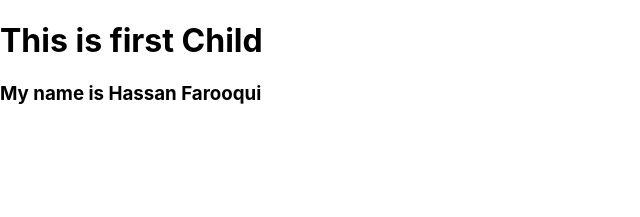
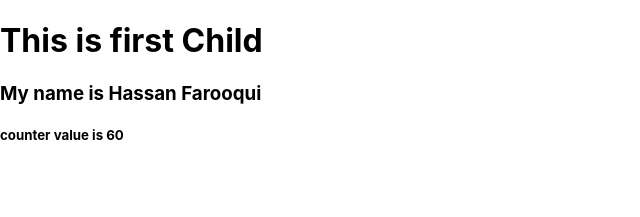
Before and after one commit to HFhassan/myweb, a React (Create React App) app: page / in a window 1280 px wide. Shown: the top 217 px of the page, without its empty margins (0-640 px from the left). Built offline with nearby package versions, Linux system fonts and the light colour scheme.

Commit message:
using countercontext

```diff
--- a/src/Child.js
+++ b/src/Child.js
@@ -1,10 +1,15 @@
-import React from 'react';
+import React,{ useContext } from 'react';
+import counterContext from './CounterContext';
+
 
 const  Child = (props) =>  {
+    let counterValue = useContext (counterContext);
+    console.log(counterValue);
     return (
         <div>
             <h1>This is first Child</h1>
             <h3>My name is {props.name}</h3>
+            <h5>counter value is {counterValue}</h5>
         </div>
     )
 
--- a/src/CounterContext.js
+++ b/src/CounterContext.js
@@ -1,5 +1,5 @@
 import React, { createContext } from 'react';
 
-const counterContext = createContext(0);
+const counterContext = createContext(5);
 
 export default counterContext;
--- a/src/Parent.js
+++ b/src/Parent.js
@@ -1,9 +1,12 @@
 import React from 'react';
 import Child from './Child';
+import counterContext from './CounterContext';
 
 const Parent = (props) => {
     return (
-        <Child name = {props.name} />
+        <counterContext.Provider value={60}>
+            <Child name = {props.name} />
+        </counterContext.Provider>
     )
 }
 
--- a/src/index.js
+++ b/src/index.js
@@ -3,14 +3,12 @@ import ReactDOM from 'react-dom';
 import './index.css';
 import * as serviceWorker from './serviceWorker';
 import Parent from './Parent';
-import counterContext from './CounterContext';
+
 
 
 ReactDOM.render(
   <React.StrictMode>
-    <counterContext.Provider>
     <Parent name="Hassan Farooqui" />
-      </counterContext.Provider>
   </React.StrictMode>,
   document.getElementById('root')
 );
```
